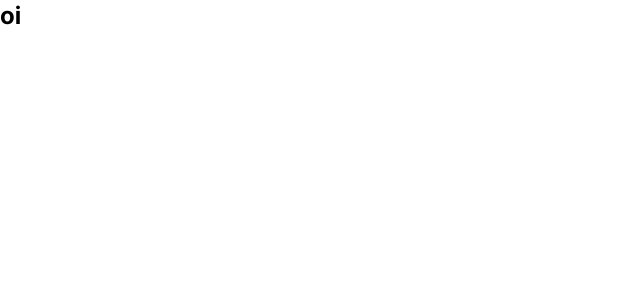
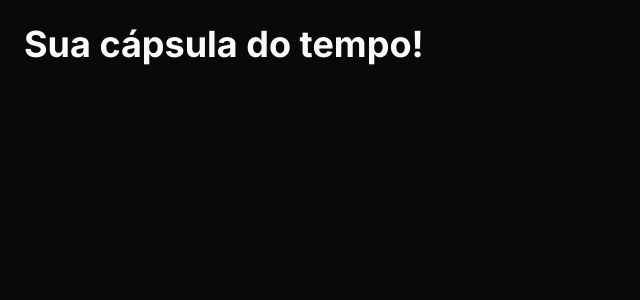
Before and after one commit to felipefalkiner/nlw-12-ignite, a Next.js app in the folder web/: page / in a window 1280 px wide. Shown: the top 300 px of the page, without its empty margins (0-640 px from the left). Built offline with nearby package versions, Linux system fonts and the light colour scheme.

Commit message:
updates on app/page.tsx

```diff
--- a/web/src/app/page.tsx
+++ b/web/src/app/page.tsx
@@ -1,3 +1,7 @@
 export default function Home() {
-  return <div className="text-2xl font-bold ">oi</div>
+  return (
+    <div className="h-screen bg-zinc-950 p-6 text-zinc-50">
+      <h1 className="text-4xl font-bold"> Sua cápsula do tempo!</h1>
+    </div>
+  )
 }
```
